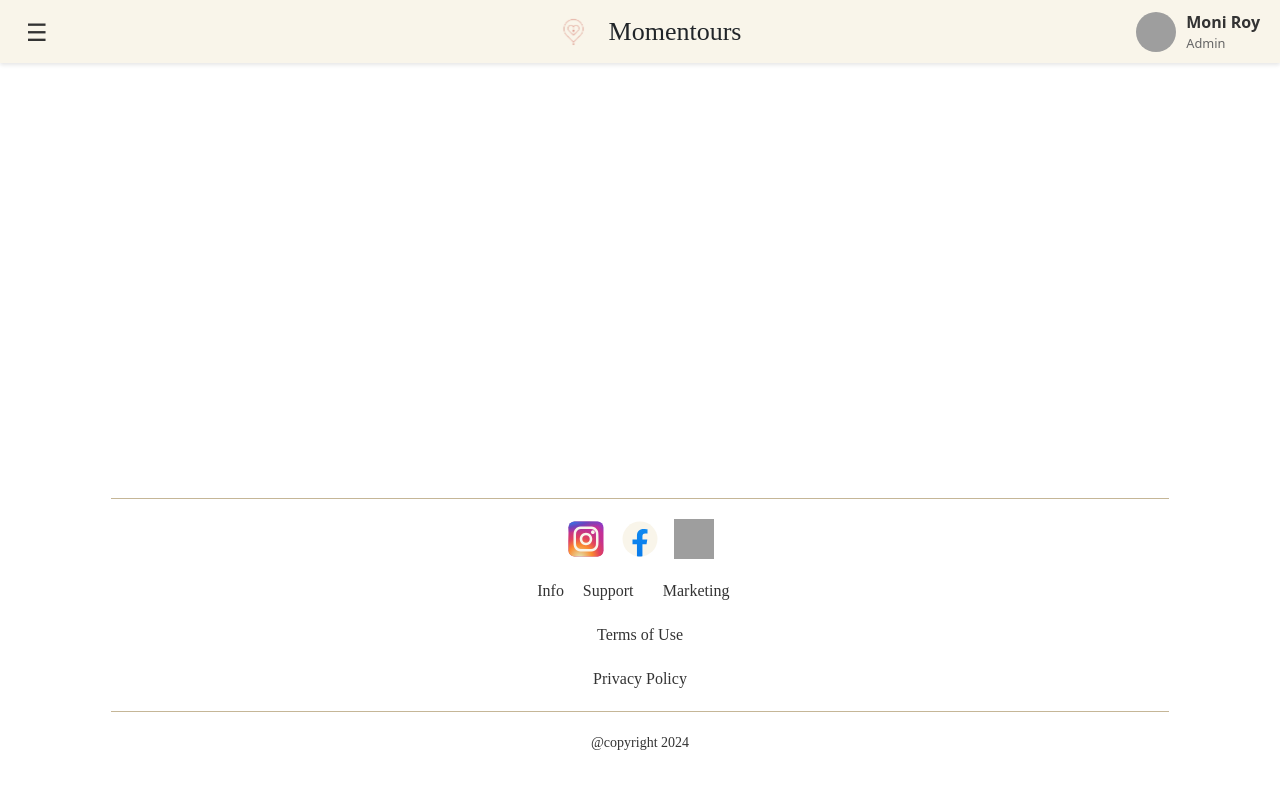
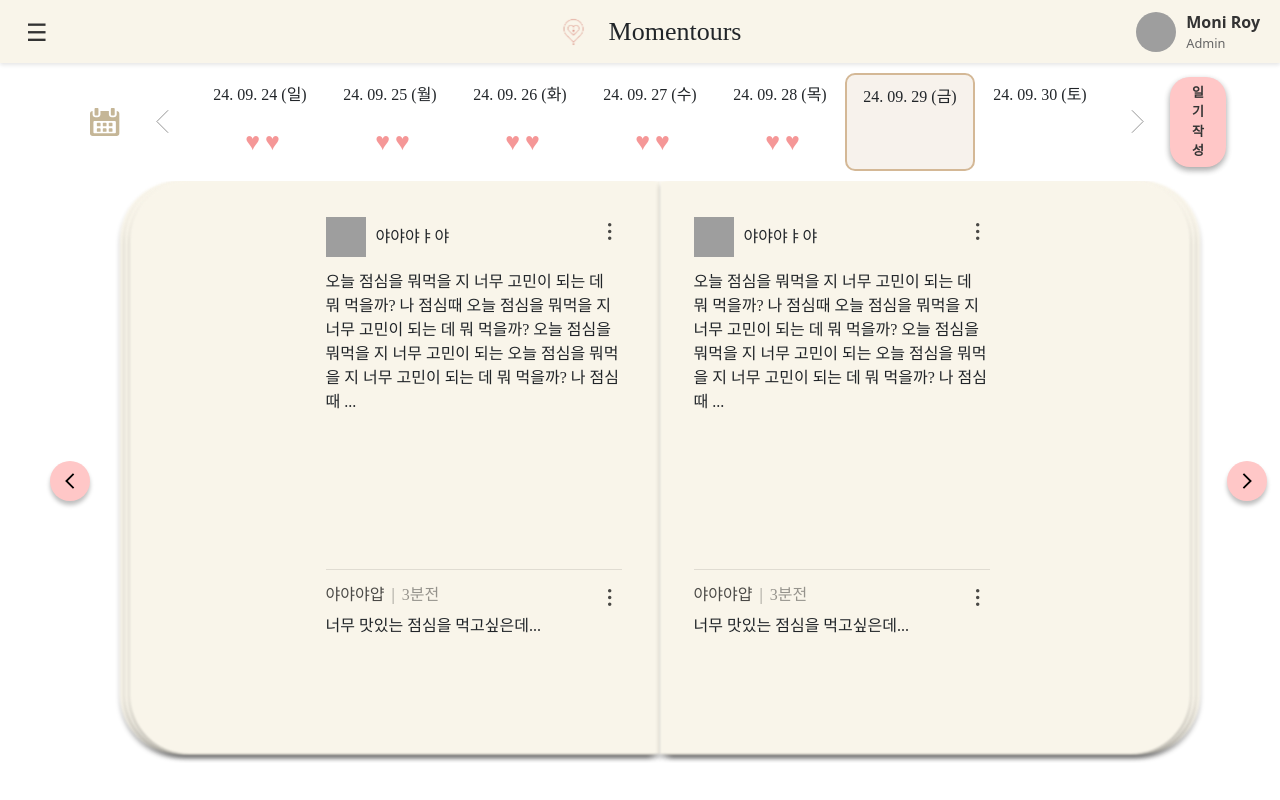
Before and after one commit to myhandJAVA/momentours-front, a Vue app in the folder momentours-front/: page /diary/view in a window 1280 px wide. Shown: the top 800 px of the page. Built offline with nearby package versions, Linux system fonts and the light colour scheme; grey boxes are pictures that could not be loaded; a web font is replaced by a local one.

Commit message:
feat: 일기 조회 화면

```diff
--- a/momentours-front/src/App.vue
+++ b/momentours-front/src/App.vue
@@ -13,7 +13,7 @@
 
 <script setup>
 import { ref } from 'vue';
-import Footer from './components/common/Footer.vue';
+import Footer from './components/common/footer.vue';
 import Header from './components/common/Header.vue';
 import Sidebar from './components/common/Sidebar.vue';
 
--- a/momentours-front/src/assets/css/common.css
+++ b/momentours-front/src/assets/css/common.css
@@ -47,7 +47,7 @@
 .common-button {
     color: #333;
     border: none;
-    padding: 7px 22px;
+    padding: 6px 22px;
     border-radius: 20px;
     font-size: 13px;
     font-weight: bold;
@@ -57,7 +57,6 @@
 
 /* border-radius: 7px인 버튼 */
 .common-button-radi7 {
-    background-color: #C5B697;
     color: #333;
     border: none;
     padding: 7px 22px;
--- a/momentours-front/src/components/common/MoreBox.vue
+++ b/momentours-front/src/components/common/MoreBox.vue
@@ -5,7 +5,7 @@
         <div v-if="isMenuOpen" class="menu-dropdown">
             <ul>
                 <li>수정</li>
-                <hr class="">
+                <hr class="hr-mr">
                 <li style="color: red;">삭제</li>
             </ul>
         </div>
@@ -58,13 +58,13 @@ onBeforeUnmount(() => {
 .menu-dropdown {
     position: absolute;
     right: 0;
-    top: 30px;
+    top: 10px;
     width: 100px;
     background-color: white;
     border: 1px solid #ddd;
     box-shadow: 0 4px 8px rgba(0, 0, 0, 0.1);
     z-index: 10;
-    padding: 10px;
+    padding: 4px;
     border-radius: 4px;
 }
 
@@ -84,4 +84,8 @@ onBeforeUnmount(() => {
 .menu-dropdown li:hover {
     background-color: #f0f0f0;
 }
+
+.hr-mr {
+    margin: 2px !important;
+}
 </style>
--- a/momentours-front/src/components/diary/DiaryCalendar.vue
+++ b/momentours-front/src/components/diary/DiaryCalendar.vue
@@ -19,12 +19,19 @@
         <div class="arrow-container">
             <img src="@/assets/icons/arrow-right.svg" alt="Right Arrow" class="arrow" @click="nextDate">
         </div>
-        <button class="common-button bg-color-pink num">일기작성</button>
+        <button class="common-button bg-color-pink num" @click="goToDiaryRegist">일기작성</button>
     </div>
 </template>
 
 <script setup>
 import { ref, onMounted, watch } from 'vue'
+import { useRouter } from 'vue-router';
+
+const router = useRouter();
+
+const goToDiaryRegist = () => {
+    router.push('/diary/regist'); // 일기 작성 페이지로 이동
+};
 
 const selectedDate = ref(3) // 기본적으로 중간 날짜 선택
 const dates = ref([
--- /dev/null
+++ b/momentours-front/src/components/diary/DiaryContent.vue
@@ -0,0 +1,139 @@
+<template>
+    <div class="container">
+        <div class="top-wrap">
+            <div class="profile">
+                <img src="@/assets/icons/user-profile-image.svg" alt="Profile" class="profile-image" />
+                <div>야야야ㅑ야</div>
+            </div>
+            <div><MoreBox/></div>
+        </div>
+        <div class="content-wrap">
+            오늘 점심을 뭐먹을 지 너무 고민이 되는 데 뭐 먹을까? 나 점심때
+            오늘 점심을 뭐먹을 지 너무 고민이 되는 데 뭐 먹을까? 오늘 점심을
+            뭐먹을 지 너무 고민이 되는 오늘 점심을 뭐먹을 지 너무 고민이 되는
+            데 뭐 먹을까? 나 점심때 ...
+        </div>
+        <div class="comment-wrap">
+            <div class="name-wrap">
+                <div>
+                    <span class="nickname">야야야얍</span>
+                    <span class="seq">|</span>
+                    <span class="time">3분전</span>
+                </div>
+                <div><MoreBox/></div>
+            </div>
+            <div style="margin-top: 5px;">
+                <span>너무 맛있는 점심을 먹고싶은데...</span>
+            </div>
+        </div>
+        <!-- <div class="textarea-container">
+                <textarea class="comment-text" placeholder="댓글을 입력하세요."></textarea>
+                <button class="submit-button common-button bg-color-brown">댓글작성</button>
+        </div> -->
+    </div>
+</template>
+
+<script setup>
+import MoreBox from '@/components/common/MoreBox.vue';
+</script>
+
+<style scoped>
+.container {
+    display: flex;
+    flex-direction: column;
+    width: 25vw;
+    height: 59vh; /* 필요에 따라 높이 조정 */
+    position: relative;
+    overflow: hidden;
+}
+
+.top-wrap {
+    display: flex;
+    justify-content: space-between;
+    margin-bottom: 13px;
+}
+
+.profile {
+    display: flex;
+    align-items: center;
+}
+
+.profile-image {
+    width: 40px;
+    height: 40px;
+    margin-right: 10px;
+}
+
+.content-wrap {
+    width: 100%;
+    flex: 1;
+}
+
+.comment-wrap {
+    width: 100%;
+    height: 120px; /* 높이 조정하여 아래쪽으로 공간을 만듭니다. */
+    box-sizing: border-box;
+    border-top: 1px solid rgba(0, 0, 0, 0.10);
+    margin: 0;
+    position: relative; /* 위치를 상대적으로 설정 */
+    bottom: 0; /* 아래쪽 고정 */
+}
+
+.name-wrap {
+    display: flex;
+    margin-top: 13px;
+    justify-content: space-between;
+    color: rgba(0, 0, 0, 0.7);
+}
+
+.seq {
+    margin-left: 7px;
+    color: rgba(0, 0, 0, 0.4);
+}
+
+.time {
+    margin-left: 7px;
+    color: rgba(0, 0, 0, 0.4);
+}
+
+.comment-text {
+    width: 100%;
+    height: 100%;
+    border: 1px solid rgba(0, 0, 0, 0.20);
+    color: rgba(0, 0, 0, 0.7);
+    outline: none;
+    resize: none;
+}
+
+.comment-wrap {
+    width: 100%;
+    height: 120px; /* 높이 조정하여 아래쪽으로 공간을 만듭니다. */
+    box-sizing: border-box;
+    border-top: 1px solid rgba(0, 0, 0, 0.10);
+    margin: 0;
+    position: relative; /* 위치를 상대적으로 설정 */
+}
+
+.textarea-container {
+    position: relative;
+    width: 100%;
+    height: 100%;
+}
+
+/* .comment-text {
+    width: 100%;
+    height: 100%;
+    border: 1px solid rgba(0, 0, 0, 0.20);
+    color: rgba(0, 0, 0, 0.7);
+    outline: none;
+    resize: none;
+    padding-bottom: 40px;
+    box-sizing: border-box;
+}
+
+.submit-button {
+    position: absolute;
+    right: 10px;
+    bottom: 10px;
+} */
+</style>
--- a/momentours-front/src/router/diary.js
+++ b/momentours-front/src/router/diary.js
@@ -2,12 +2,16 @@ export default [
     {
         path: '/diary',
         component: () => import('@/views/diary/DiaryRoot.vue'), // Diary 루트 컴포넌트
-        redirect: {path:"/diary/DiaryView"},
+        redirect: {path:"/diary/view"},
         children: [
             {
-                path: '/list',
+                path: 'view',
                 component: () => import('@/views/diary/DiaryView.vue'),
             },
         ],
     },
+    {
+        path: '/diary/regist',
+        component: () => import('@/views/diary/DiaryRegist.vue'),
+    },
 ];
--- /dev/null
+++ b/momentours-front/src/views/diary/DiaryRegist.vue
@@ -0,0 +1,13 @@
+<template>
+    <div>
+
+    </div>
+</template>
+
+<script setup>
+
+</script>
+
+<style scoped>
+
+</style>
--- a/momentours-front/src/views/diary/DiaryRoot.vue
+++ b/momentours-front/src/views/diary/DiaryRoot.vue
@@ -1,13 +1,40 @@
 <template>
-    <div>
+    <div class="diary-container">
+        <DiaryCalendar/>
 
+        <div class="diary-book-wrapper">
+            <DiaryBook />
+        </div>
+
+        <div class="content-overlay">
+            <RouterView />
+        </div>
     </div>
 </template>
 
 <script setup>
+import DiaryBook from '@/components/diary/DiaryBook.vue';
+import DiaryCalendar from '@/components/diary/DiaryCalendar.vue';
+import { RouterView } from 'vue-router';
 
 </script>
 
 <style scoped>
+.diary-container {
+    position: relative;
+    width: 100%;
+    height: 100vh;
+}
 
+.diary-book-wrapper {
+    position: relative;
+    z-index: -1;
+}
+
+.content-overlay {
+    position: absolute;
+    top: 144px;
+    left: 24.5vw;
+    z-index: 1;
+}
 </style>
--- a/momentours-front/src/views/diary/DiaryView.vue
+++ b/momentours-front/src/views/diary/DiaryView.vue
@@ -1,14 +1,16 @@
 <template>
-    <DiaryCalendar/>
-    <DiaryBook/>
+    <div class="wrap">
+        <div><DiaryContent /></div>
+        <div style="margin-left: 48px;"><DiaryContent /></div>
+    </div>
 </template>
 
 <script setup>
-    import DiaryBook from '@/components/diary/DiaryBook.vue';
-    import DiaryCalendar from '@/components/diary/DiaryCalendar.vue';
-
+import DiaryContent from '@/components/diary/DiaryContent.vue';
 </script>
 
 <style scoped>
-
+.wrap {
+    display: flex;
+}
 </style>
```
Also changed, not shown: 1 other file (tests, documents, lock files or other folders).
